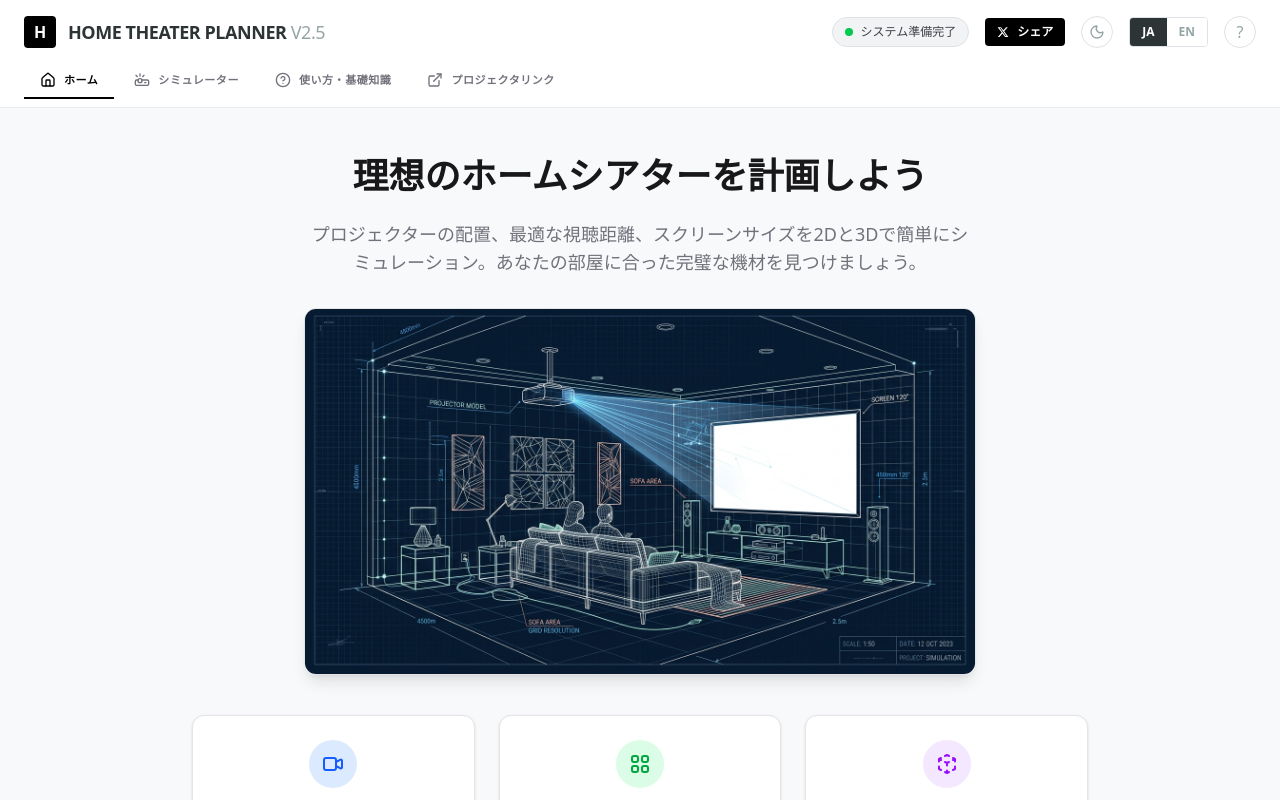
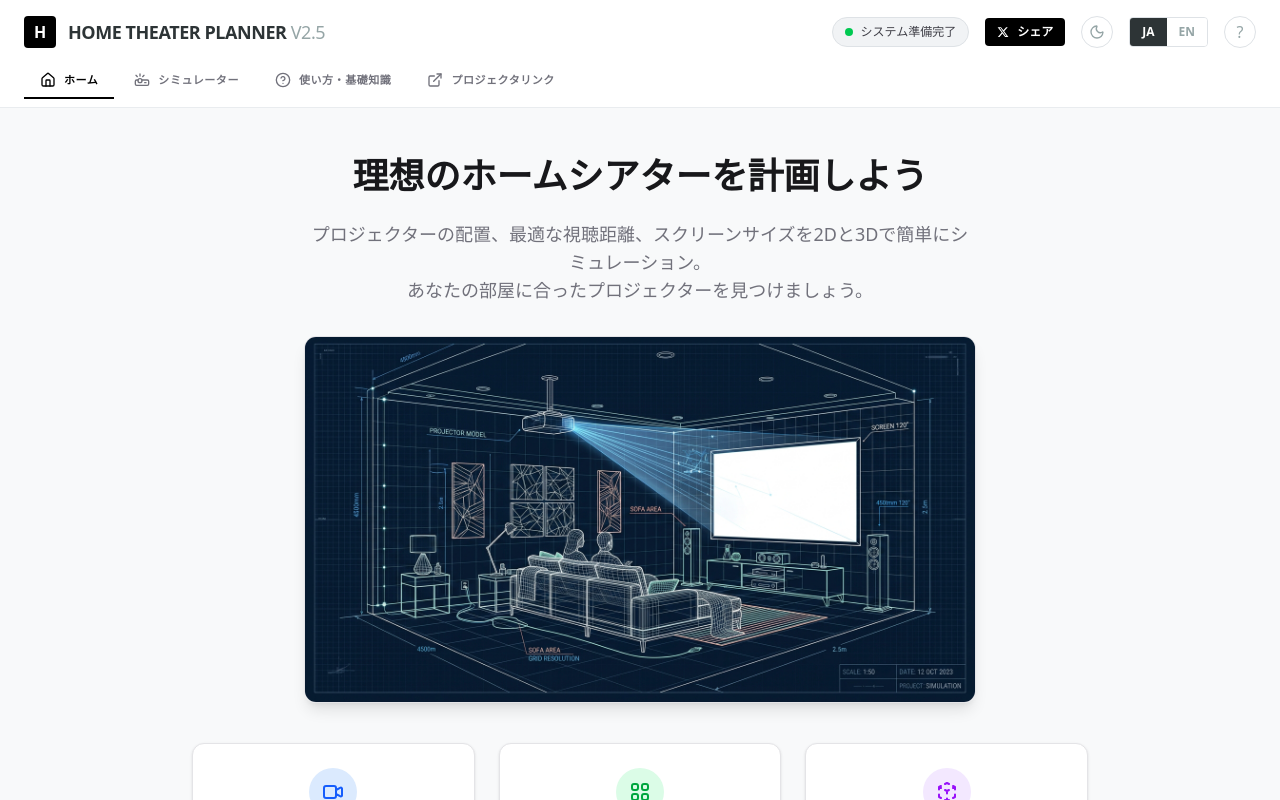
Before and after one commit to kozakazu-cell/home-theater-planner, a React (Vite) app: page / in a window 1280 px wide. Built offline with nearby package versions, Linux system fonts and the light colour scheme.

Commit message:
fix: restore original home hero image, keep copy wording fix
Revert the hand-drawn SVG illustration back to the original photo;
keep the line-break and "perfect gear" -> "projector" wording change.

```diff
--- a/src/components/Tabs.tsx
+++ b/src/components/Tabs.tsx
@@ -13,7 +13,7 @@ export const HomeTab = ({ lang, onStart }: { lang: Language, onStart: () => void
         <p className="text-zinc-500 dark:text-zinc-400 mb-8 text-center max-w-2xl text-lg">
           {lang === 'en'
             ? 'Easily simulate projector placement, optimal viewing distance, and screen size in 2D and 3D. Find the perfect gear tailored for your room.'
-            : 'プロジェクターの配置、最適な視聴距離、スクリーンサイズを2Dと3Dで簡単にシミュレーション。あなたの部屋に合った完璧な機材を見つけましょう。'}
+            : <>プロジェクターの配置、最適な視聴距離、スクリーンサイズを2Dと3Dで簡単にシミュレーション。<br />あなたの部屋に合ったプロジェクターを見つけましょう。</>}
         </p>
 
         <img src={theaterSimPreview} alt="Simulation Preview" className="w-full max-w-2xl rounded-xl shadow-lg border border-zinc-200 dark:border-zinc-800 mb-10 object-cover" />
```
